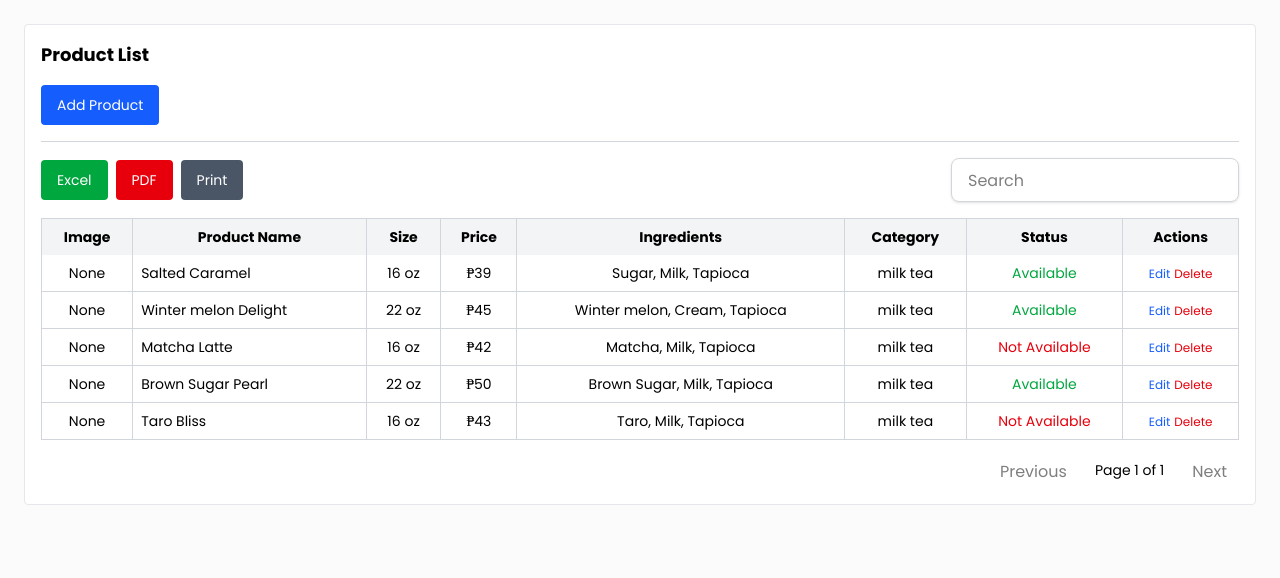
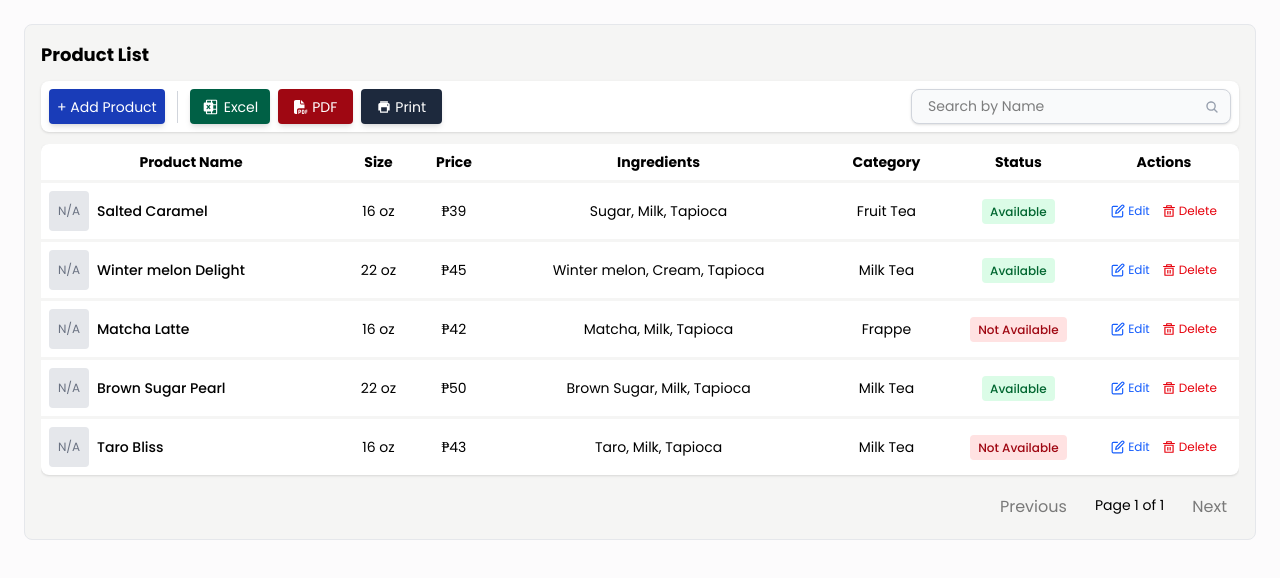
Before and after one commit to janrold-devs/capstone_project, a React (Vite) app in the folder frontend/: page /dashboard/products in a window 1280 px wide. Shown: the top 578 px of the page. Built offline with nearby package versions, Linux system fonts and the light colour scheme.

Commit message:
Add Icons and More Designs to Home and Product Pages

```diff
--- a/frontend/src/pages/Dashboard/Home.jsx
+++ b/frontend/src/pages/Dashboard/Home.jsx
@@ -1,29 +1,33 @@
 import React from "react";
-import ChartComponent from "../../components/Chart"; // This is your Line chart
+import ChartComponent from "../../components/Chart"; // Line Chart
+import { GrTransaction } from "react-icons/gr";
+import { GiMoneyStack } from "react-icons/gi";
+import { MdInventory } from "react-icons/md";
+import { RiFileDamageFill } from "react-icons/ri";
 
 function Home() {
   const cardData = [
     {
       id: 1,
-      icon: "https://cdn-icons-png.flaticon.com/512/1170/1170678.png",
+      icon: <GrTransaction className="text-black-500 w-8 h-8 mr-4" />,
       value: "1032",
       label: "Product Transaction",
     },
     {
       id: 2,
-      icon: "https://cdn-icons-png.flaticon.com/512/1170/1170627.png",
+      icon: <GiMoneyStack className="text-black-500 w-8 h-8 mr-4" />,
       value: "2513",
       label: "Sales",
     },
     {
       id: 3,
-      icon: "https://cdn-icons-png.flaticon.com/512/1170/1170638.png",
+      icon: <MdInventory className="text-black-500 w-8 h-8 mr-4" />,
       value: "1103",
       label: "Number of Stock In",
     },
     {
       id: 4,
-      icon: "https://cdn-icons-png.flaticon.com/512/1170/1170638.png",
+      icon: <RiFileDamageFill className="text-black-500 w-8 h-8 mr-4" />,
       value: "1206",
       label: "Spoiled and Damaged Ingredients",
     },
@@ -36,14 +40,14 @@ function Home() {
         {cardData.map((card) => (
           <div
             key={card.id}
-            className="w-1/5 h-[90px] border border-gray-300 rounded flex items-center p-4 shadow-md"
+            className="w-full h-[70px] border border-gray-300 rounded flex items-center p-4 shadow-md"
           >
-            <img src={card.icon} alt="icon" className="w-10 h-10 mr-4" />
+            {card.icon}
             <div className="flex flex-col justify-center">
-              <span className="text-[25px] font-semibold leading-none">
+              <span className="text-[20px] font-semibold leading-none">
                 {card.value}
               </span>
-              <span className="text-[15px] text-gray-700 leading-tight">
+              <span className="text-[14px] text-gray-700 leading-tight">
                 {card.label}
               </span>
             </div>
--- a/frontend/src/pages/Dashboard/Products.jsx
+++ b/frontend/src/pages/Dashboard/Products.jsx
@@ -1,5 +1,9 @@
 import React from "react";
-
+import { PiMicrosoftExcelLogoFill } from "react-icons/pi";
+import { FaFilePdf } from "react-icons/fa6";
+import { IoPrintSharp, IoSearch } from "react-icons/io5";
+import { FiEdit } from "react-icons/fi";
+import { RiDeleteBin5Line } from "react-icons/ri";
 const ProductListData = [
   {
     id: 1,
@@ -7,8 +11,8 @@ const ProductListData = [
     productName: "Salted Caramel",
     Size: "16 oz",
     price: 39,
-    ingredients: "Sugar, Milk, Tapioca",
-    category: "milk tea",
+    ingredients: ["Sugar", "Milk", "Tapioca"],
+    category: "Fruit Tea",
     status: "Available",
   },
   {
@@ -17,8 +21,8 @@ const ProductListData = [
     productName: "Winter melon Delight",
     Size: "22 oz",
     price: 45,
-    ingredients: "Winter melon, Cream, Tapioca",
-    category: "milk tea",
+    ingredients: ["Winter melon", "Cream", "Tapioca"],
+    category: "Milk Tea",
     status: "Available",
   },
   {
@@ -27,8 +31,8 @@ const ProductListData = [
     productName: "Matcha Latte",
     Size: "16 oz",
     price: 42,
-    ingredients: "Matcha, Milk, Tapioca",
-    category: "milk tea",
+    ingredients: ["Matcha", "Milk", "Tapioca"],
+    category: "Frappe",
     status: "Not Available",
   },
   {
@@ -37,8 +41,8 @@ const ProductListData = [
     productName: "Brown Sugar Pearl",
     Size: "22 oz",
     price: 50,
-    ingredients: "Brown Sugar, Milk, Tapioca",
-    category: "milk tea",
+    ingredients: ["Brown Sugar", "Milk", "Tapioca"],
+    category: "Milk Tea",
     status: "Available",
   },
   {
@@ -47,8 +51,8 @@ const ProductListData = [
     productName: "Taro Bliss",
     Size: "16 oz",
     price: 43,
-    ingredients: "Taro, Milk, Tapioca",
-    category: "milk tea",
+    ingredients: ["Taro", "Milk", "Tapioca"],
+    category: "Milk Tea",
     status: "Not Available",
   },
 ];
@@ -87,93 +91,133 @@ const Products = () => {
     if (currentPage < totalPages) setCurrentPage(currentPage + 1);
   };
 
+  // Get color class for stock alert
+  const getStatusColor = (status) => {
+    switch (status) {
+      case "Available":
+        return "bg-green-100 text-green-800";
+      case "Not Available":
+        return "bg-red-100 text-red-800";
+      default:
+        return "bg-gray-100 text-gray-800";
+    }
+  };
+
   return (
     <div className="p-6">
-      <div className="bg-white p-4 rounded border border-gray-200">
+      <div className=" bg-stone-100 p-4 rounded-lg border border-gray-200 ">
         <strong className="text-lg">Product List</strong>
 
+        {/* Top Controls Row */}
+        <div
+          className="bg-white text-sm mt-3 flex flex-wrap items-center justify-between gap-4  p-2 rounded-lg shadow-sm"
+          overflow-hidden
+        >
+          {/* Buttons - Left Side */}
+          <div className="flex items-center gap-3">
             {/* Add Product Button */}
-        <div className="mt-4">
-          <div className="flex items-center">
-            <button className="bg-blue-600 hover:bg-blue-500 text-white text-sm px-4 py-2 rounded h-[40px]">
-              Add Product
+            <button className="flex items-center gap-1 bg-blue-800 hover:bg-blue-700 text-white text-sm p-2 rounded h-[35px] shadow-md">
+              + Add Product
             </button>
-          </div>
 
-          {/* Divider */}
-          <hr className="my-4 border-gray-300" />
+            {/* Vertical Divider */}
+            <div className="w-px h-8 bg-gray-300"></div>
 
-          {/* Export + Search */}
-          <div className="flex flex-wrap items-center justify-between gap-4">
-            <div className="flex gap-2">
-              <button className="bg-green-600 hover:bg-green-500 text-white text-sm px-4 py-2 rounded h-[40px]">
+            {/* Export Buttons */}
+            <div className="flex items-center gap-2">
+              <button className="flex items-center gap-1 bg-emerald-800 hover:bg-emerald-700 text-white text-sm px-3 py-2 rounded h-[35px] shadow-md">
+                <PiMicrosoftExcelLogoFill className="text-lg" />
                 Excel
               </button>
-              <button className="bg-red-600 hover:bg-red-500 text-white text-sm px-4 py-2 rounded h-[40px]">
+
+              <button className="flex items-center gap-1 bg-red-800 hover:bg-red-700 text-white text-sm px-4 py-2 rounded h-[35px] shadow-md">
+                <FaFilePdf />
                 PDF
               </button>
-              <button className="bg-gray-600 hover:bg-gray-500 text-white text-sm px-4 py-2 rounded h-[40px]">
+              <button className="flex items-center gap-1 bg-slate-800 hover:bg-slate-700 text-white text-sm px-4 py-2  rounded h-[35px] shadow-md">
+                <IoPrintSharp />
                 Print
               </button>
             </div>
+          </div>
 
-            {/* Search Bar */}
-            <div className="w-full sm:w-auto">
+          {/* Search Bar - Right Side */}
+          <div className="flex-1 max-w-xs relative">
             <input
-                className="p-3 px-4 border border-gray-300 rounded-lg h-[44px] w-full sm:w-72 shadow-sm focus:outline-none focus:border-blue-500 focus:ring-1 focus:ring-blue-500 transition-all duration-200"
+              className="p-3 pr-10 px-4 bg-gray-50 border border-gray-300 rounded-lg h-[35px] w-full shadow-sm focus:outline-none focus:border-red-200 focus:ring-1 focus:ring-red-300 transition-all duration-200"
               type="text"
-                placeholder="Search"
+              placeholder="Search by Name"
               value={query}
               onChange={(e) => {
                 setQuery(e.target.value);
                 setCurrentPage(1); // Reset to page 1 on search
               }}
             />
-            </div>
+            <IoSearch className="absolute right-3 top-1/2 -translate-y-1/2 text-gray-400 pointer-events-none" />
           </div>
         </div>
 
         {/* Table */}
-        <div className="mt-4 overflow-x-auto">
-          <table className="w-full table-auto border border-gray-300 text-sm">
-            <thead className="bg-gray-100">
-              <tr className="divide-x divide-gray-300">
-                <th className="p-2">Image</th>
-                <th className="p-2">Product Name</th>
+        <div className="mt-3 overflow-x-auto">
+          <table className="bg-white w-full text-sm border-collapse rounded-lg shadow-sm overflow-hidden">
+            <thead className="border-b-3 border-stone-100 text-center">
+              <tr>
+                <th className="p-2 w-[300px]">Product Name</th>
                 <th className="p-2">Size</th>
                 <th className="p-2">Price</th>
                 <th className="p-2">Ingredients</th>
                 <th className="p-2">Category</th>
                 <th className="p-2">Status</th>
-                <th className="p-2">Actions</th>
+                <th className="p-2 w-[150px]">Actions</th>
               </tr>
             </thead>
-            <tbody className="divide-y divide-gray-300 text-center">
+            <tbody className="divide-y-3 divide-stone-100 text-center">
               {paginatedProducts.map((order) => (
-                <tr key={order.id} className="divide-x divide-gray-300">
-                  <td className="p-2">{order.image || "None"}</td>
-                  <td className="p-2 text-left">{order.productName}</td>
+                <tr key={order.id}>
+                  <td className="p-2 w-[300px] text-left flex items-center gap-2">
+                    {order.image ? (
+                      <img
+                        src={order.image}
+                        alt={order.productName}
+                        className="w-10 h-10 object-cover rounded"
+                      />
+                    ) : (
+                      <div className="w-10 h-10 bg-gray-200 rounded flex items-center justify-center text-gray-500 text-xs">
+                        N/A
+                      </div>
+                    )}
+                    <span className="font-medium">{order.productName}</span>
+                  </td>
                   <td className="p-2">{order.Size}</td>
                   <td className="p-2">₱{order.price}</td>
-                  <td className="p-2">{order.ingredients}</td>
+                  <td className="p-2">
+                    {/* Ingredients are divided by */}
+                    {Array.isArray(order.ingredients)
+                      ? order.ingredients.join(", ")
+                      : order.ingredients}
+                  </td>
                   <td className="p-2">{order.category}</td>
-                  <td
-                    className={`p-2 font-sm ${
-                      order.status.toLowerCase() === "available"
-                        ? "text-green-600"
-                        : "text-red-600"
-                    }`}
+                  <td>
+                    <span
+                      className={`px-2 py-1 rounded text-xs font-medium ${getStatusColor(
+                        order.status
+                      )}`}
                     >
                       {order.status}
+                    </span>
                   </td>
 
-                  <td className="p-2 space-x-1">
-                    <button className="text-blue-600 hover:underline text-xs">
+                  <td className="p-2 w-[150px]">
+                    <div className="flex items-center justify-center gap-3">
+                      <button className="flex items-center gap-[3px] text-blue-600 hover:underline text-xs">
+                        <FiEdit className="text-sm" />
                         Edit
                       </button>
-                    <button className="text-red-600 hover:underline text-xs">
+                      <button className="flex items-center gap-[3px] text-red-600 hover:underline text-xs">
+                        <RiDeleteBin5Line className="text-sm" />
                         Delete
                       </button>
+                    </div>
                   </td>
                 </tr>
               ))}
```
Lines whose indentation alone changed are shown as unchanged.
